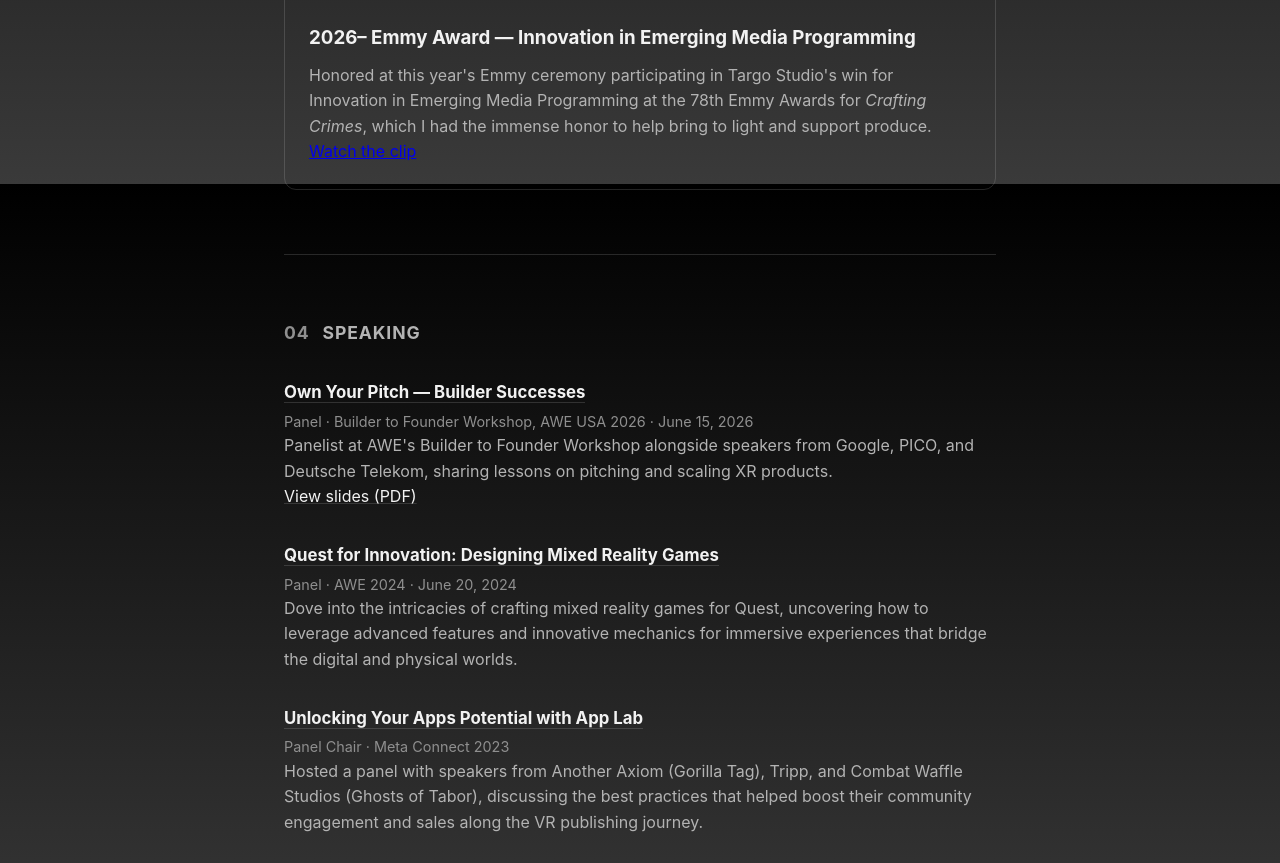
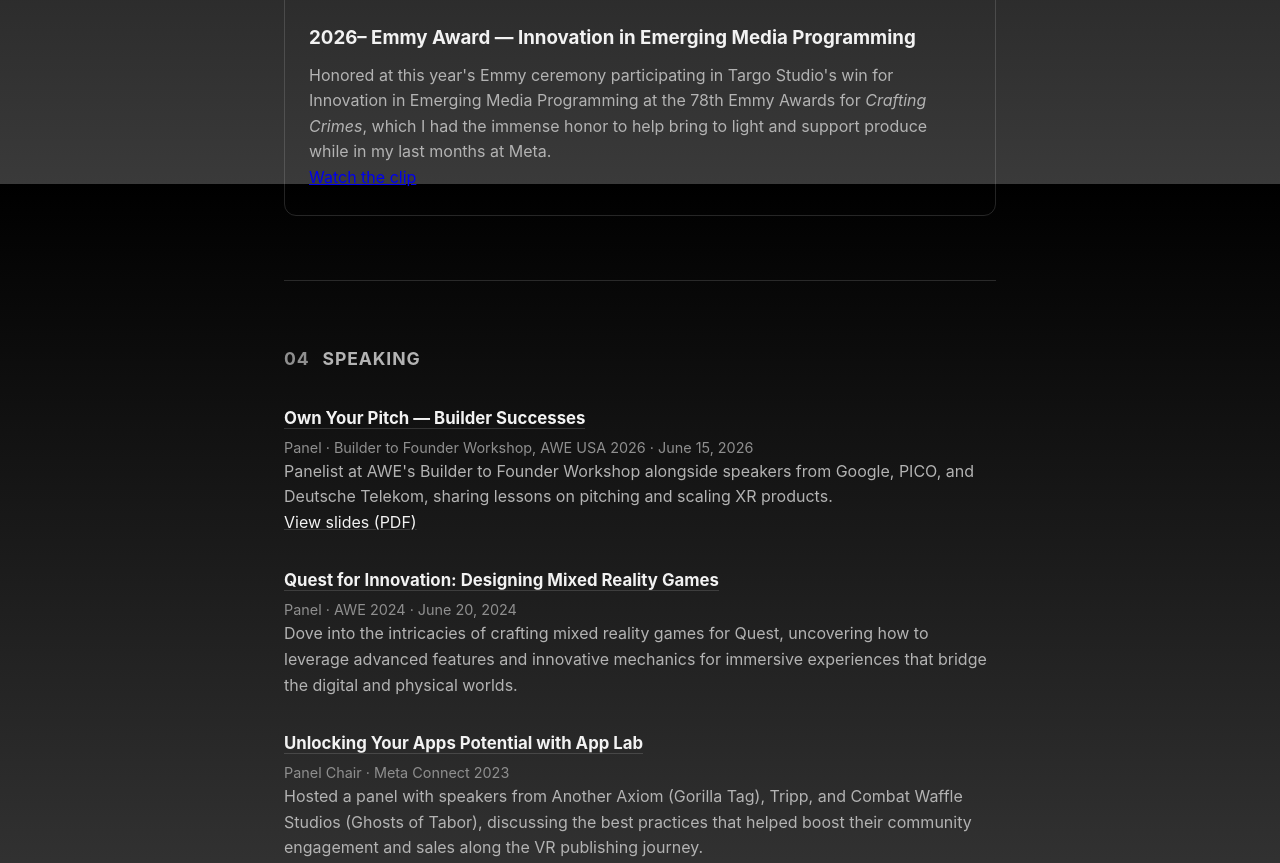
Before and after one commit to ritaturk/personal-website, a website: page OUTPUTS/website/index.html in a window 1280 px wide. Shown: the part 5416-6279 px from the top of the page. Drawn offline with Linux system fonts and the light colour scheme.

Commit message:
Update index.html
fixed Emmy text to reflect Meta work

```diff
--- a/OUTPUTS/website/index.html
+++ b/OUTPUTS/website/index.html
@@ -197,7 +197,7 @@
         <div class="project-image project-image--fill" style="aspect-ratio: 4 / 3;"><img src="images/RitaVictorEmmyStageback.png" alt="Rita and Victor at the Emmy Awards"></div>
         <div class="project-body">
           <h3>2026&ndash; Emmy Award &mdash; Innovation in Emerging Media Programming</h3>
-          <p>Honored at this year's Emmy ceremony participating in Targo Studio's win for Innovation in Emerging Media Programming at the 78th Emmy Awards for <em>Crafting Crimes</em>, which I had the immense honor to help bring to light and support produce.</p>
+          <p>Honored at this year's Emmy ceremony participating in Targo Studio's win for Innovation in Emerging Media Programming at the 78th Emmy Awards for <em>Crafting Crimes</em>, which I had the immense honor to help bring to light and support produce while in my last months at Meta.</p>
           <p><a href="https://www.youtube.com/watch?v=uPpAtzt_Qt8" target="_blank" rel="noopener">Watch the clip</a></p>
         </div>
       </div>
```
